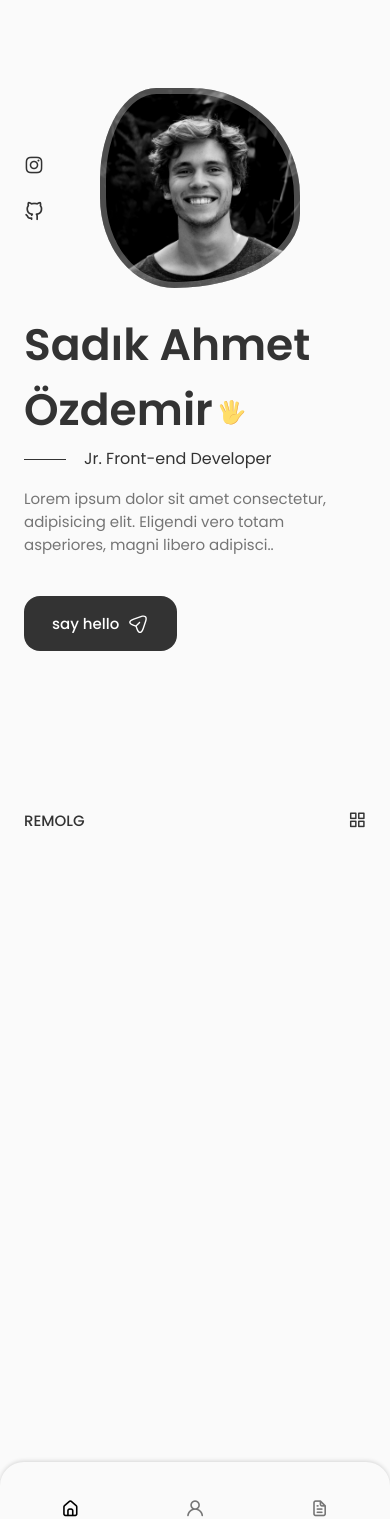
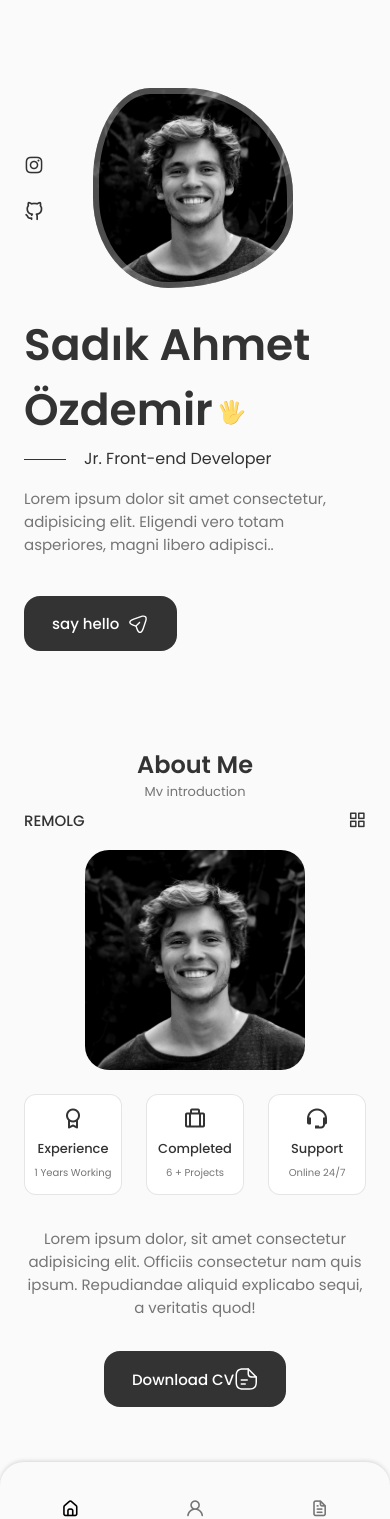
Before and after one commit to remolg/Portfolio, a React (Vite) app: page / in a window 390 px wide. Before the commit the page ends 844 px from the top, so only its background shows below. Built offline with nearby package versions, Linux system fonts and the light colour scheme.

Commit message:
About Section Finish

```diff
--- a/src/App.jsx
+++ b/src/App.jsx
@@ -1,7 +1,8 @@
 import { useState } from 'react'
 import { Header } from './components/Header/Header'
+import { Home } from './components/Home/Home'
+import { About } from './components/about/About'
 import './App.css'
-import { Home } from './components/Home/Home'
 
 function App() {
   const [count, setCount] = useState(0)
@@ -11,6 +12,7 @@
       <Header />
       <main className='main'>
         <Home />
+        <About />
       </main>
     </>
   )
--- /dev/null
+++ b/src/components/about/About.jsx
@@ -0,0 +1,29 @@
+import React from 'react'
+import './about.css'
+import AboutImg from '../../assets/about.jpg'
+import CV from '../../assets/John-Cv.pdf'
+import { Files } from './Abouticons'
+import { Info } from './Info'
+
+export const About = () => {
+    return (
+        <section className='about section' id='about'>
+            <h1 className="section__title">About Me</h1>
+            <span className="section__subtitle">My introduction</span>
+
+            <div className="about__container container grid">
+                <img src={AboutImg} alt="" className="about__img" />
+
+                <div className="about__data">
+                    <Info />
+                    <p className="about__description">
+                        Lorem ipsum dolor, sit amet consectetur adipisicing elit. Officiis consectetur nam quis ipsum. Repudiandae aliquid explicabo sequi, a veritatis quod!
+                    </p>
+                    <a download='' href={CV} className="button button--flex">
+                        Download CV  <Files />
+                    </a>
+                </div>
+            </div>
+        </section>
+    )
+}
--- /dev/null
+++ b/src/components/about/Abouticons.jsx
@@ -0,0 +1,12 @@
+import React from 'react'
+
+export const Files = () => {
+    return (
+        <svg classname="button__icon" xmlns="http://www.w3.org/2000/svg" width={24} height={24} viewBox="0 0 24 24" fill="none">
+            <path d="M15.25 22.7502H9.25C3.82 22.7502 1.5 20.4302 1.5 15.0002V9.00024C1.5 3.57024 3.82 1.25024 9.25 1.25024H14.25C14.66 1.25024 15 1.59024 15 2.00024C15 2.41024 14.66 2.75024 14.25 2.75024H9.25C4.64 2.75024 3 4.39024 3 9.00024V15.0002C3 19.6102 4.64 21.2502 9.25 21.2502H15.25C19.86 21.2502 21.5 19.6102 21.5 15.0002V10.0002C21.5 9.59024 21.84 9.25024 22.25 9.25024C22.66 9.25024 23 9.59024 23 10.0002V15.0002C23 20.4302 20.68 22.7502 15.25 22.7502Z" fill="var(--container-color)" />
+            <path d="M22.25 10.7502H18.25C14.83 10.7502 13.5 9.42023 13.5 6.00023V2.00023C13.5 1.70023 13.68 1.42023 13.96 1.31023C14.24 1.19023 14.56 1.26023 14.78 1.47023L22.78 9.47023C22.99 9.68023 23.06 10.0102 22.94 10.2902C22.82 10.5702 22.55 10.7502 22.25 10.7502ZM15 3.81023V6.00023C15 8.58023 15.67 9.25023 18.25 9.25023H20.44L15 3.81023Z" fill="var(--container-color)" />
+            <path d="M13.25 13.7502H7.25C6.84 13.7502 6.5 13.4102 6.5 13.0002C6.5 12.5902 6.84 12.2502 7.25 12.2502H13.25C13.66 12.2502 14 12.5902 14 13.0002C14 13.4102 13.66 13.7502 13.25 13.7502Z" fill="var(--container-color)" />
+            <path d="M11.25 17.7502H7.25C6.84 17.7502 6.5 17.4102 6.5 17.0002C6.5 16.5902 6.84 16.2502 7.25 16.2502H11.25C11.66 16.2502 12 16.5902 12 17.0002C12 17.4102 11.66 17.7502 11.25 17.7502Z" fill="var(--container-color)" />
+        </svg>
+    )
+}
--- /dev/null
+++ b/src/components/about/Info.jsx
@@ -0,0 +1,23 @@
+import React from 'react'
+
+export const Info = () => {
+    return (
+        <div className="about__info grid">
+            <div className="about__box">
+                <i className='bx bx-award about__icon'></i>
+                <h3 className="about__title">Experience</h3>
+                <span className="about__subtitle">1 Years Working</span>
+            </div>
+            <div className="about__box">
+                <i className='bx bx-briefcase-alt about__icon'></i>
+                <h3 className="about__title">Completed</h3>
+                <span className="about__subtitle">6 + Projects</span>
+            </div>
+            <div className="about__box">
+                <i className='bx bx-support about__icon'></i>
+                <h3 className="about__title">Support</h3>
+                <span className="about__subtitle">Online 24/7</span>
+            </div>
+        </div>
+    )
+}
--- /dev/null
+++ b/src/components/about/about.css
@@ -0,0 +1,91 @@
+.about__container {
+    grid-template-columns: repeat(2, 1fr);
+    align-items: center;
+    column-gap: 4rem;
+}
+
+.about__img {
+    width: 350px;
+    border-radius: 1.5rem;
+    justify-self: center;
+}
+
+.about__info {
+    grid-template-columns: repeat(3, 140px);
+    gap: 0.5rem;
+    margin-bottom: var(--mb-2);
+}
+
+.about__box {
+    background-color: var(--container-color);
+    border: 1px solid rgba(0, 0, 0, 0.1);
+    border-radius: 0.75rem;
+    text-align: center;
+    padding: 1rem 1.25rem;
+}
+
+.about__icon {
+    font-size: 1.5rem;
+    color: var(--title-color);
+    margin-bottom: var(--mb-0-5);
+}
+
+.about__title {
+    font-size: var(--small-font-size);
+    font-weight: var(--font-medium);
+}
+
+.about__subtitle {
+    font-size: var(--tiny-font-size);
+}
+
+.about__description {
+    padding: 0 4rem 0 0;
+    margin-bottom: var(--mb-2-5);
+}
+
+@media screen and (max-width: 992px) {
+    .about__container {
+        grid-template-columns: 1fr;
+        row-gap: 2.5rem;
+    }
+
+    .about__img {
+        width: 220px;
+    }
+
+    .about__box {
+        padding: 0.75rem 0.5rem;
+    }
+
+    .about__data {
+        text-align: center;
+    }
+
+    .about__info {
+        justify-content: center;
+    }
+
+    .about__description {
+        padding: 0 5rem;
+        margin-bottom: 2rem;
+    }
+
+
+}
+
+@media screen and (max-width: 576px) {
+    .about__info {
+        grid-template-columns: repeat(3, 1fr);
+    }
+
+    .about__description {
+        padding: 0;
+    }
+}
+
+@media screen and (max-width: 350px) {
+    .about__info {
+        grid-template-columns: repeat(2, 1fr);
+    }
+}
```
